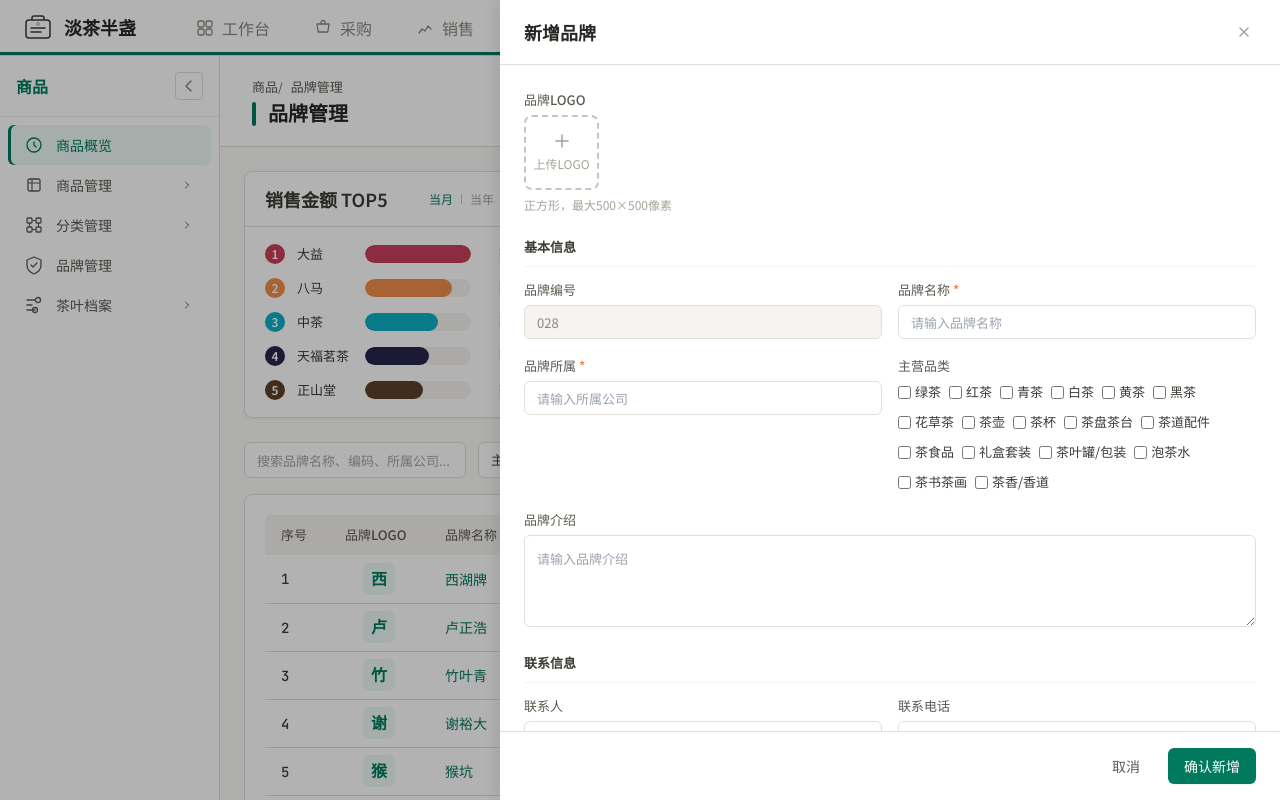
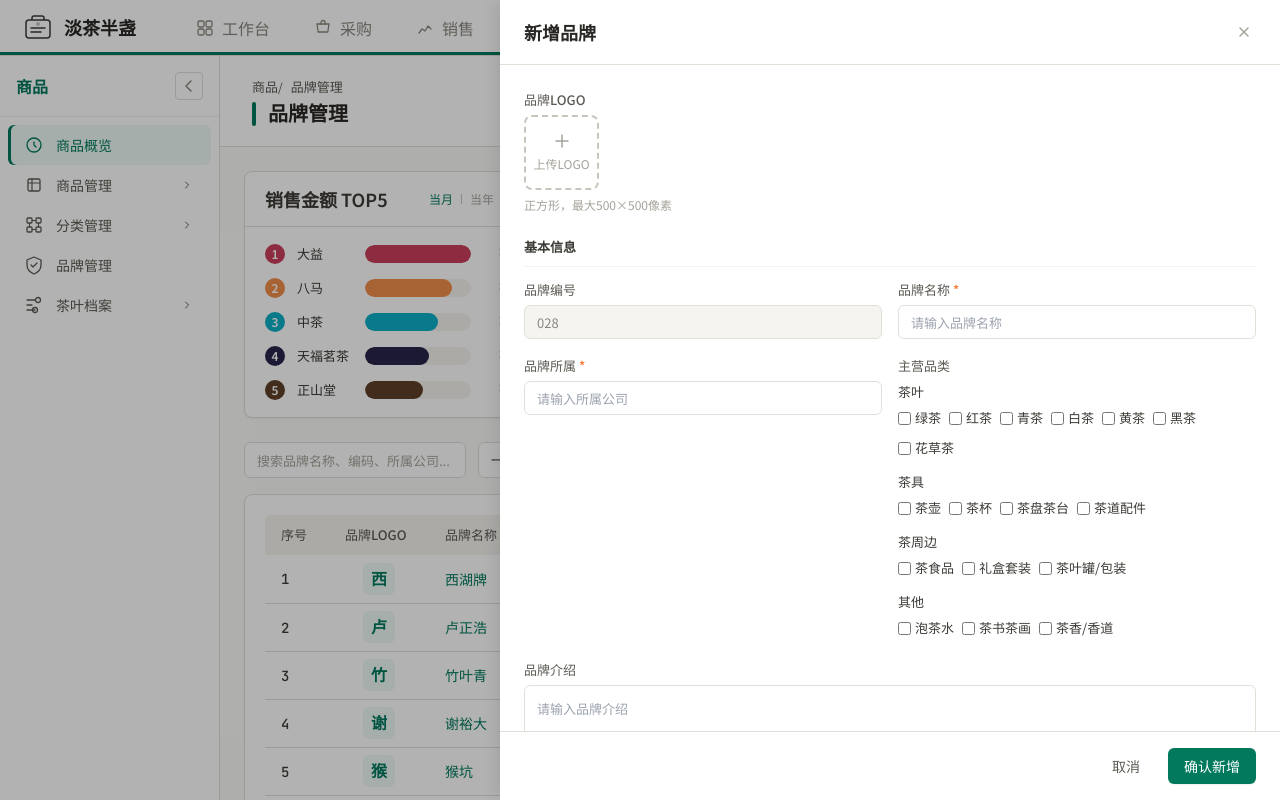
Before and after one commit to zsdxtw/dcbztea-buddy, a React (Vite) app: page /product/product-brand in a window 1280 px wide. Both pictures are taken after a click on the button "新增品牌". Shown: the top 800 px of the page. Built offline with nearby package versions, Linux system fonts and the light colour scheme.

Commit message:
feat: 拉取并理解项目文件
Co-authored-by: traeagent <traeagent@users.noreply.github.com>

```diff
--- a/src/pages/product/ProductBrand.tsx
+++ b/src/pages/product/ProductBrand.tsx
@@ -1,4 +1,4 @@
-import { useState } from 'react';
+import { useState, useMemo } from 'react';
 import { useNavigate } from 'react-router-dom';
 import ContentHeader from '../../components/layout/ContentHeader';
 import StatCard from '../../components/common/StatCard';
@@ -10,6 +10,7 @@ import FilterBar from '../../components/business/FilterBar';
 import type { StatCardData, BrandItem } from '../../types';
 import { TeaCategory } from '../../types';
 import { brandItems } from '../../data/brands';
+import { teaCategoryData, teawareCategoryData, teaPeripheralCategoryData, otherCategoryData } from '../../data/productCategories';
 
 /** 通过茶类中文名称获取 TeaCategory 枚举 */
 function nameToTeaCategory(name: string): TeaCategory | undefined {
@@ -21,12 +22,19 @@ function nameToTeaCategory(name: string): TeaCategory | undefined {
   return map[name];
 }
 
-const SECOND_LEVEL_CATEGORIES = [
-  '绿茶', '红茶', '青茶', '白茶', '黄茶', '黑茶', '花草茶',
-  '茶壶', '茶杯', '茶盘茶台', '茶道配件',
-  '茶食品', '礼盒套装', '茶叶罐/包装',
-  '泡茶水', '茶书茶画', '茶香/香道',
+/** 一级分类选项 */
+const LEVEL1_OPTIONS = [
+  { label: '茶叶', data: teaCategoryData },
+  { label: '茶具', data: teawareCategoryData },
+  { label: '茶周边', data: teaPeripheralCategoryData },
+  { label: '其他', data: otherCategoryData },
 ];
+
+/** 获取一级分类下的二级分类名称列表 */
+function getLevel2Names(level1: string): string[] {
+  const found = LEVEL1_OPTIONS.find((o) => o.label === level1);
+  return found ? (found.data.children?.map((c) => c.name) ?? []) : [];
+}
 
 const stats: StatCardData[] = [];
 
@@ -167,7 +175,9 @@ const emptyForm = {
 export default function ProductBrand() {
   const navigate = useNavigate();
   const [filterKeyword, setFilterKeyword] = useState('');
-  const [filterCategory, setFilterCategory] = useState('主营品类');
+  const [filterLevel1, setFilterLevel1] = useState('');
+  const [filterLevel2, setFilterLevel2] = useState('');
+  const level2Options = useMemo(() => filterLevel1 ? getLevel2Names(filterLevel1) : [], [filterLevel1]);
   const [salesAmountPeriod, setSalesAmountPeriod] = useState<RankPeriod>('month');
   const [profitTotalPeriod, setProfitTotalPeriod] = useState<RankPeriod>('month');
   const [salesQuantityPeriod, setSalesQuantityPeriod] = useState<RankPeriod>('month');
@@ -178,7 +188,11 @@ export default function ProductBrand() {
 
   const filteredItems = brandItems.filter((b) => {
     if (filterKeyword && !b.name.includes(filterKeyword) && !b.code.toLowerCase().includes(filterKeyword.toLowerCase()) && !b.owner.includes(filterKeyword)) return false;
-    if (filterCategory !== '主营品类' && !b.mainCategories.includes(filterCategory)) return false;
+    if (filterLevel2 && !b.mainCategories.includes(filterLevel2)) return false;
+    if (filterLevel1 && !filterLevel2) {
+      const level2Names = getLevel2Names(filterLevel1);
+      if (!b.mainCategories.some((c) => level2Names.includes(c))) return false;
+    }
     return true;
   });
 
@@ -241,9 +255,13 @@ export default function ProductBrand() {
         <div style={{ display: 'flex', justifyContent: 'space-between', alignItems: 'flex-end', gap: 'var(--space-4)', marginBottom: 'var(--space-4)' }}>
           <FilterBar>
             <input className="filter-input" placeholder="搜索品牌名称、编码、所属公司..." value={filterKeyword} onChange={(e) => setFilterKeyword(e.target.value)} />
-            <select className="filter-select" value={filterCategory} onChange={(e) => setFilterCategory(e.target.value)}>
-              <option>主营品类</option>
-              {SECOND_LEVEL_CATEGORIES.map((c) => <option key={c}>{c}</option>)}
+            <select className="filter-select" value={filterLevel1} onChange={(e) => { setFilterLevel1(e.target.value); setFilterLevel2(''); }}>
+              <option value="">一级分类</option>
+              {LEVEL1_OPTIONS.map((o) => <option key={o.label} value={o.label}>{o.label}</option>)}
+            </select>
+            <select className="filter-select" value={filterLevel2} onChange={(e) => setFilterLevel2(e.target.value)}>
+              <option value="">二级分类</option>
+              {level2Options.map((c) => <option key={c} value={c}>{c}</option>)}
             </select>
           </FilterBar>
           <Button onClick={handleOpenDrawer}><PlusIcon />新增品牌</Button>
@@ -319,12 +337,22 @@ export default function ProductBrand() {
                 <div className="drawer-form-field">
                   <label className="drawer-label">主营品类</label>
                   <div style={{ display: 'flex', flexWrap: 'wrap', gap: 'var(--space-2)', marginTop: '4px' }}>
-                    {SECOND_LEVEL_CATEGORIES.map((cat) => (
-                      <label key={cat} style={{ display: 'flex', alignItems: 'center', gap: '4px', cursor: 'pointer', fontSize: 'var(--text-sm)' }}>
-                        <input type="checkbox" checked={form.mainCategories.includes(cat)} onChange={() => handleToggleCategory(cat)} />
-                        {cat}
-                      </label>
-                    ))}
+                    {LEVEL1_OPTIONS.map((opt) => {
+                      const level2Names = opt.data.children?.map((c) => c.name) ?? [];
+                      return (
+                        <div key={opt.label} style={{ width: '100%', marginBottom: 'var(--space-1)' }}>
+                          <div style={{ fontWeight: 'var(--font-medium)', fontSize: 'var(--text-sm)', marginBottom: '4px', color: 'var(--color-neutral-700)' }}>{opt.label}</div>
+                          <div style={{ display: 'flex', flexWrap: 'wrap', gap: 'var(--space-2)' }}>
+                            {level2Names.map((cat) => (
+                              <label key={cat} style={{ display: 'flex', alignItems: 'center', gap: '4px', cursor: 'pointer', fontSize: 'var(--text-sm)' }}>
+                                <input type="checkbox" checked={form.mainCategories.includes(cat)} onChange={() => handleToggleCategory(cat)} />
+                                {cat}
+                              </label>
+                            ))}
+                          </div>
+                        </div>
+                      );
+                    })}
                   </div>
                 </div>
               </div>
--- a/src/pages/product/ProductBrandDetail.tsx
+++ b/src/pages/product/ProductBrandDetail.tsx
@@ -7,6 +7,7 @@ import Tag from '../../components/common/Tag';
 import type { BrandItem } from '../../types';
 import { TeaCategory } from '../../types';
 import { getTeaCategoryLabel } from '../../data/teaCategories';
+import { teaCategoryData, teawareCategoryData, teaPeripheralCategoryData, otherCategoryData } from '../../data/productCategories';
 
 /** 通过茶类中文名称获取 TeaCategory 枚举 */
 function nameToTeaCategory(name: string): TeaCategory | undefined {
@@ -18,11 +19,12 @@ function nameToTeaCategory(name: string): TeaCategory | undefined {
   return map[name];
 }
 
-const SECOND_LEVEL_CATEGORIES = [
-  '绿茶', '红茶', '青茶', '白茶', '黄茶', '黑茶', '花草茶',
-  '茶壶', '茶杯', '茶盘茶台', '茶道配件',
-  '茶食品', '礼盒套装', '茶叶罐/包装',
-  '泡茶水', '茶书茶画', '茶香/香道',
+/** 一级分类选项 */
+const LEVEL1_OPTIONS = [
+  { label: '茶叶', data: teaCategoryData },
+  { label: '茶具', data: teawareCategoryData },
+  { label: '茶周边', data: teaPeripheralCategoryData },
+  { label: '其他', data: otherCategoryData },
 ];
 
 const brandItems: BrandItem[] = [
@@ -239,12 +241,22 @@ export default function ProductBrandDetail() {
                 <EditRow label="品牌所属"><input className="detail-input" defaultValue={brand.owner} /></EditRow>
                 <EditRow label="主营品类">
                   <div style={{ display: 'flex', flexWrap: 'wrap', gap: 'var(--space-2)' }}>
-                    {SECOND_LEVEL_CATEGORIES.map((cat) => (
-                      <label key={cat} style={{ display: 'flex', alignItems: 'center', gap: '4px', cursor: 'pointer', fontSize: 'var(--text-sm)' }}>
-                        <input type="checkbox" defaultChecked={brand.mainCategories.includes(cat)} />
-                        {cat}
-                      </label>
-                    ))}
+                    {LEVEL1_OPTIONS.map((opt) => {
+                      const level2Names = opt.data.children?.map((c) => c.name) ?? [];
+                      return (
+                        <div key={opt.label} style={{ width: '100%', marginBottom: 'var(--space-1)' }}>
+                          <div style={{ fontWeight: 'var(--font-medium)', fontSize: 'var(--text-sm)', marginBottom: '4px', color: 'var(--color-neutral-700)' }}>{opt.label}</div>
+                          <div style={{ display: 'flex', flexWrap: 'wrap', gap: 'var(--space-2)' }}>
+                            {level2Names.map((cat) => (
+                              <label key={cat} style={{ display: 'flex', alignItems: 'center', gap: '4px', cursor: 'pointer', fontSize: 'var(--text-sm)' }}>
+                                <input type="checkbox" defaultChecked={brand.mainCategories.includes(cat)} />
+                                {cat}
+                              </label>
+                            ))}
+                          </div>
+                        </div>
+                      );
+                    })}
                   </div>
                 </EditRow>
                 <EditRow label="商标证书" span>
```
